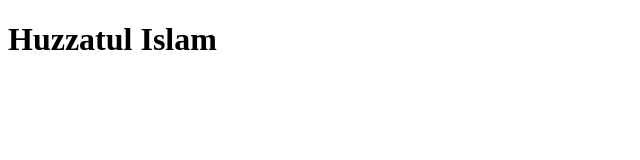
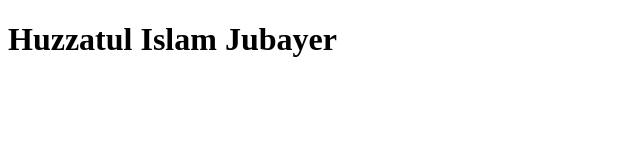
Before and after one commit to Jubu1992/git-test, a plain HTML site: page index.html in a window 1280 px wide. Shown: the whole page, without its empty margins (0-640 px from the left). Drawn offline with Linux system fonts and the light colour scheme.

Commit message:
Update index.html

```diff
--- a/index.html
+++ b/index.html
@@ -6,6 +6,6 @@
     <title>Document</title>
 </head>
 <body>
-    <h1>Huzzatul Islam</h1>
+    <h1>Huzzatul Islam Jubayer</h1>
 </body>
 </html>
```
